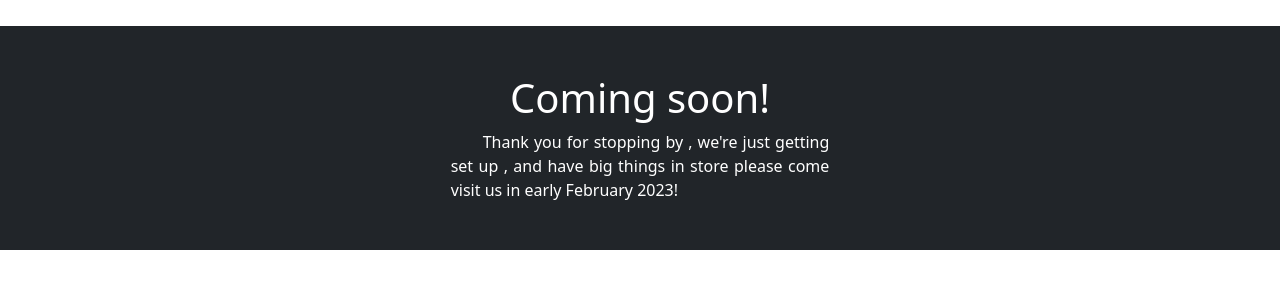
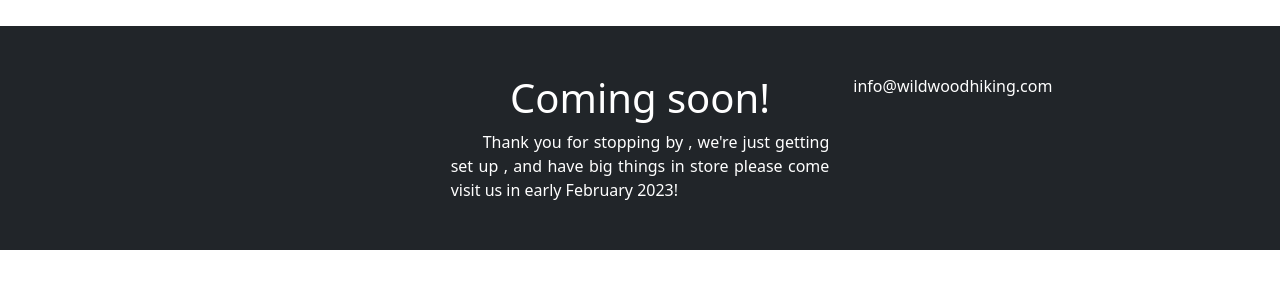
Before and after one commit to johnwildes/wwh-web, a plain HTML site: page index.html in a window 1280 px wide. Shown: the part 237-526 px from the top of the page. Drawn offline with nearby package versions, Linux system fonts and the light colour scheme.

Commit message:
Added email

```diff
--- a/index.html
+++ b/index.html
@@ -36,7 +36,7 @@
 				Thank you for stopping by , we're just getting set up , and have big things in store please come visit us in early February 2023!
 				</p>
 			</div>
-			<div class="col"></div>
+			<div class="col">info@wildwoodhiking.com</div>
 		</div>
 	</div>
 </body>
```
